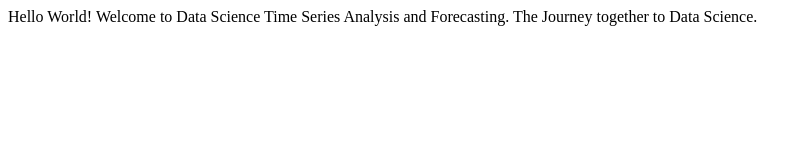
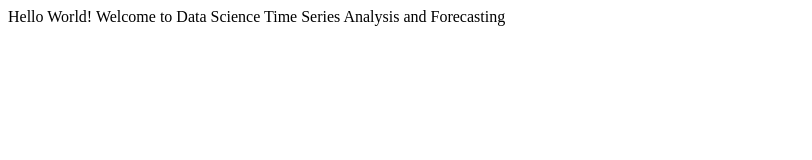
Before and after one commit to rmDL4SON/Time_Series, a plain HTML site: page index.html in a window 1280 px wide. Shown: the whole page, without its empty margins (0-812 px from the left). Drawn offline with Linux system fonts and the light colour scheme.

Commit message:
Update index.html

```diff
--- a/index.html
+++ b/index.html
@@ -4,7 +4,7 @@
 	<title>Time Series Analysis and Forecasting</title>
 </head>
 <body>
-	Hello World! Welcome to Data Science Time Series Analysis and Forecasting.
-	The Journey together to Data Science.
+	Hello World! Welcome to Data Science Time Series Analysis and Forecasting
+
 </body>
 </html>
```
